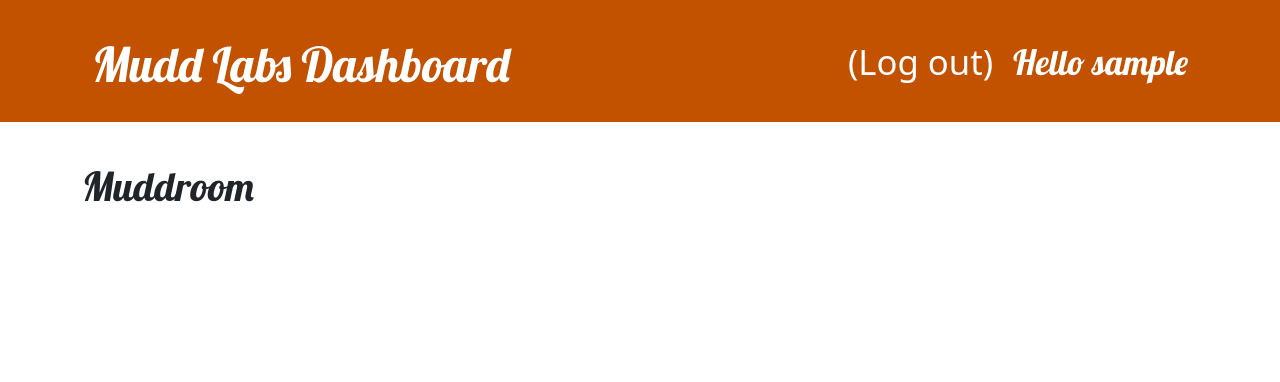
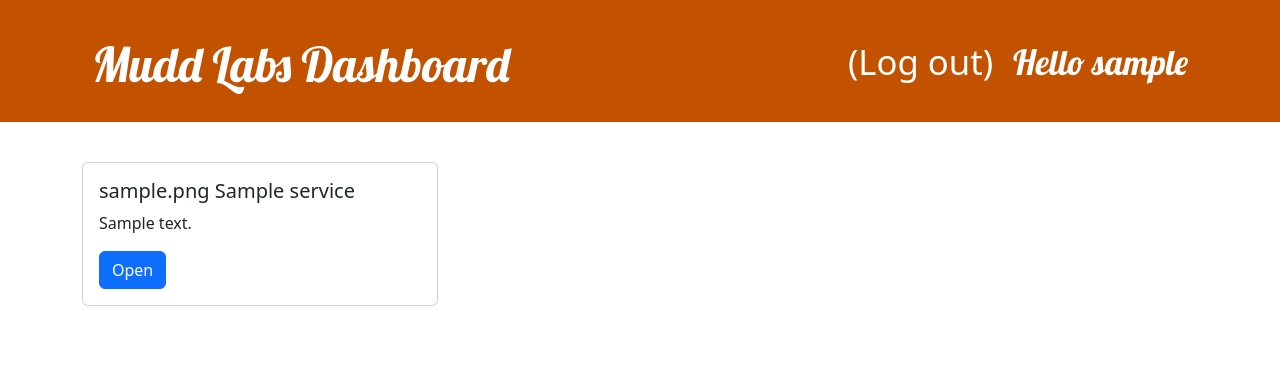
Before and after one commit to Dillon-Mendoza/mudd-labs, a Django app: page / in a window 1280 px wide. Shown: the top 382 px of the page. Run offline with Django 5.2, Linux system fonts and the light colour scheme; a user stored in the database is signed in; tables that the repository leaves empty hold one stand-in row (values such as "Sample post").

Commit message:
Reconfigured the dashboard database to hold the service cards. Initialized hub.html to show new layout. Built the `Service` class in models.py then registered it through admin.py.

```diff
--- a/muddroom/muddroom/admin.py
+++ b/muddroom/muddroom/admin.py
@@ -1 +1,4 @@
 from django.contrib import admin
+from .models import Service
+
+admin.site.register(Service)
--- a/muddroom/muddroom/models.py
+++ b/muddroom/muddroom/models.py
@@ -1,3 +1,14 @@
 from django.conf import settings
 from django.db import models
 from django.utils import timezone
+
+class Service(models.Model):
+
+    name = models.CharField(max_length=200)
+    url = models.URLField()
+    description = models.CharField(max_length=200)
+    icon = models.CharField(max_length=200)
+    is_active = models.BooleanField(default=True)
+
+    def __str__(self):
+        return self.name
--- a/muddroom/muddroom/templates/muddroom/hub.html
+++ b/muddroom/muddroom/templates/muddroom/hub.html
@@ -1,5 +1,17 @@
 {% extends 'muddroom/base.html' %}
 
 {% block content %}
-    <h1>Muddroom</h1>
+    <div class="row">
+        {% for service in services %}
+            <div class="col-md-4">
+                <div class="card mb-4">
+                    <div class="card-body">
+                        <h5 class="card-title">{{ service.icon }} {{ service.name }}</h5>
+                        <p class="card-text">{{ service.description }}</p>
+                        <a href="{{ service.url }}" class="btn btn-primary" target="_blank">Open</a>
+                    </div>
+                </div>
+            </div>
+        {% endfor %}
+    </div>
 {% endblock %}
--- a/muddroom/muddroom/views.py
+++ b/muddroom/muddroom/views.py
@@ -1,5 +1,7 @@
 from django.shortcuts import render
+from .models import Service
 from django.contrib.auth.decorators import login_required
 
 def hub(request):
-    return render(request, 'muddroom/hub.html')
+    services = Service.objects.filter(is_active=True)
+    return render(request, 'muddroom/hub.html', {'services': services})
```
Also changed, not shown: muddroom/muddroom/migrations/0003_initial.py (added).
